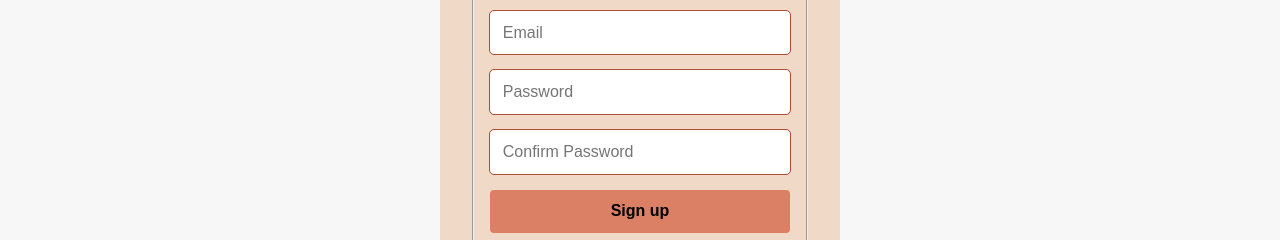
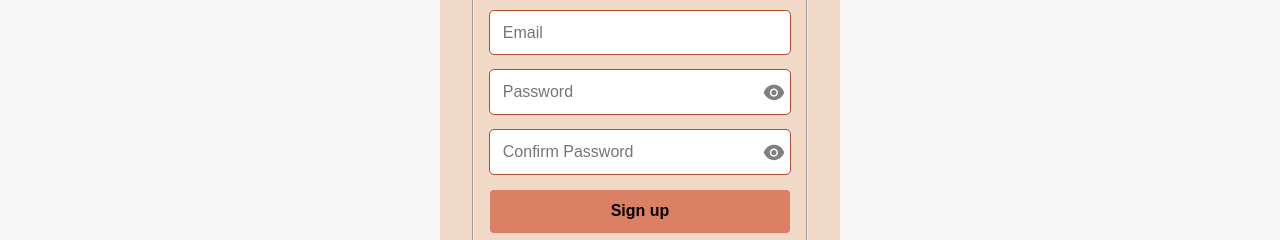
Before and after one commit to devRezaulKarim/assdi-project-1, a React (Vite) app: page /authentication/registration in a window 1280 px wide. Shown: the part 226-466 px from the top of the page. Built offline with nearby package versions, Linux system fonts and the light colour scheme; no server answers.

Commit message:
show pass toggle added

```diff
--- a/src/App.css
+++ b/src/App.css
@@ -132,6 +132,23 @@ legend {
     transform: translateY(-2px);
   }
 }
+
+.loginForm .pass {
+  width: 100%;
+  position: relative;
+}
+.loginForm .pass input {
+  width: 100%;
+}
+.loginForm .pass span {
+  position: absolute;
+  right: 0.25rem;
+  top: 50%;
+  transform: translateY(-65%);
+  font-size: 1.5rem;
+  color: gray;
+  cursor: pointer;
+}
 .socialLogin {
   position: relative;
   padding-bottom: 0.5rem;
@@ -209,6 +226,28 @@ legend {
 .SignUpPageLoginBtn a {
   background-color: transparent;
   color: blue;
+}
+
+.loginForm form .red {
+  outline: 1px solid red;
+  color: red;
+  animation: shaking 0.1s ease 2;
+}
+
+.loginForm form .message {
+  color: red;
+  animation: shaking 0.1s ease 2;
+  margin-bottom: 0.5rem;
+  text-align: center;
+}
+@keyframes shaking {
+  0%,
+  100% {
+    transform: translateX(0);
+  }
+  50% {
+    transform: translateX(0.5rem);
+  }
 }
 
 .userListWrapper {
--- a/src/pages/Authentication/Login/Login.jsx
+++ b/src/pages/Authentication/Login/Login.jsx
@@ -8,6 +8,8 @@ import {
 } from "react-firebase-hooks/auth";
 import auth from "../../../Firebase/firebase.init";
 import Spinner from "../../../Utils/Spinner";
+import { useState } from "react";
+import { AiFillEye, AiFillEyeInvisible } from "react-icons/ai";
 
 export default function Login() {
   const { register, handleSubmit } = useForm();
@@ -16,8 +18,14 @@ export default function Login() {
   const [signInWithGithub, githubUser, githubLoading, githubError] =
     useSignInWithGithub(auth);
 
+  const [showPass, setShowPass] = useState("password");
+
   const loginData = (data) => {
     console.log(data);
+  };
+
+  const handleShowPass = () => {
+    setShowPass(showPass === "text" ? "password" : "text");
   };
 
   if (googleError || githubError) {
@@ -48,12 +56,16 @@ export default function Login() {
           })}
         >
           <input {...register("email")} placeholder="Email" type="email" />
-          <input
-            {...register("password")}
-            placeholder="Password"
-            type="password"
-          />
-
+          <div className="pass">
+            <input
+              {...register("password")}
+              placeholder="Password"
+              type={showPass}
+            />
+            <span onClick={handleShowPass}>
+              {showPass === "text" ? <AiFillEyeInvisible /> : <AiFillEye />}
+            </span>
+          </div>
           <input type="submit" value="Login" />
         </form>
         <div className="socialLogin">
--- a/src/pages/Authentication/Registration/Registration.jsx
+++ b/src/pages/Authentication/Registration/Registration.jsx
@@ -1,6 +1,8 @@
 import { useForm } from "react-hook-form";
 import { FaGithub, FaGoogle } from "react-icons/fa";
-import { Link, useNavigate, useNavigation } from "react-router-dom";
+import { Link, useNavigate } from "react-router-dom";
+import { AiFillEye, AiFillEyeInvisible } from "react-icons/ai";
+
 import {
   useCreateUserWithEmailAndPassword,
   useSignInWithGithub,
@@ -8,6 +10,7 @@ import {
 } from "react-firebase-hooks/auth";
 import auth from "../../../Firebase/firebase.init";
 import Spinner from "../../../Utils/Spinner";
+import { useState } from "react";
 
 export default function Registration() {
   let [signInWithGoogle, googleUser, googleLoading, googleError] =
@@ -18,14 +21,24 @@ export default function Registration() {
     useCreateUserWithEmailAndPassword(auth);
   const { register, handleSubmit } = useForm();
   const navigate = useNavigate();
+  const [red, setRed] = useState(false);
+
+  const [showPass, setShowPass] = useState("password");
 
   const signUpData = (data) => {
-    const { username, email, password, confirmPass } = data;
+    const { email, password, confirmPass } = data;
+
     if (password === confirmPass) {
       console.log("pass match");
       createUserWithEmailAndPassword(email, password);
       navigate("/");
-    } else alert("Does not match");
+    } else {
+      setRed(true);
+    }
+  };
+
+  const handleShowPass = () => {
+    setShowPass(showPass === "text" ? "password" : "text");
   };
 
   if (googleError || githubError || error) {
@@ -56,17 +69,30 @@ export default function Registration() {
         >
           <input {...register("username")} placeholder="Username" type="text" />
           <input {...register("email")} placeholder="Email" type="email" />
+          <div className="pass">
             <input
+              className={red && "red"}
               {...register("password")}
               placeholder="Password"
-            type="password"
+              type={showPass}
             />
+            <span onClick={handleShowPass}>
+              {showPass === "text" ? <AiFillEyeInvisible /> : <AiFillEye />}
+            </span>
+          </div>
+
+          <div className="pass">
             <input
+              className={red && "red"}
               {...register("confirmPass")}
               placeholder="Confirm Password"
-            type="password"
+              type={showPass}
             />
-
+            <span onClick={handleShowPass}>
+              {showPass === "text" ? <AiFillEyeInvisible /> : <AiFillEye />}
+            </span>
+          </div>
+          {red && <p className={` message`}>Password doesn&#39;t match</p>}
           <input type="submit" value="Sign up" />
         </form>
         <div className="socialLogin">
```
Lines whose indentation alone changed are shown as unchanged.
